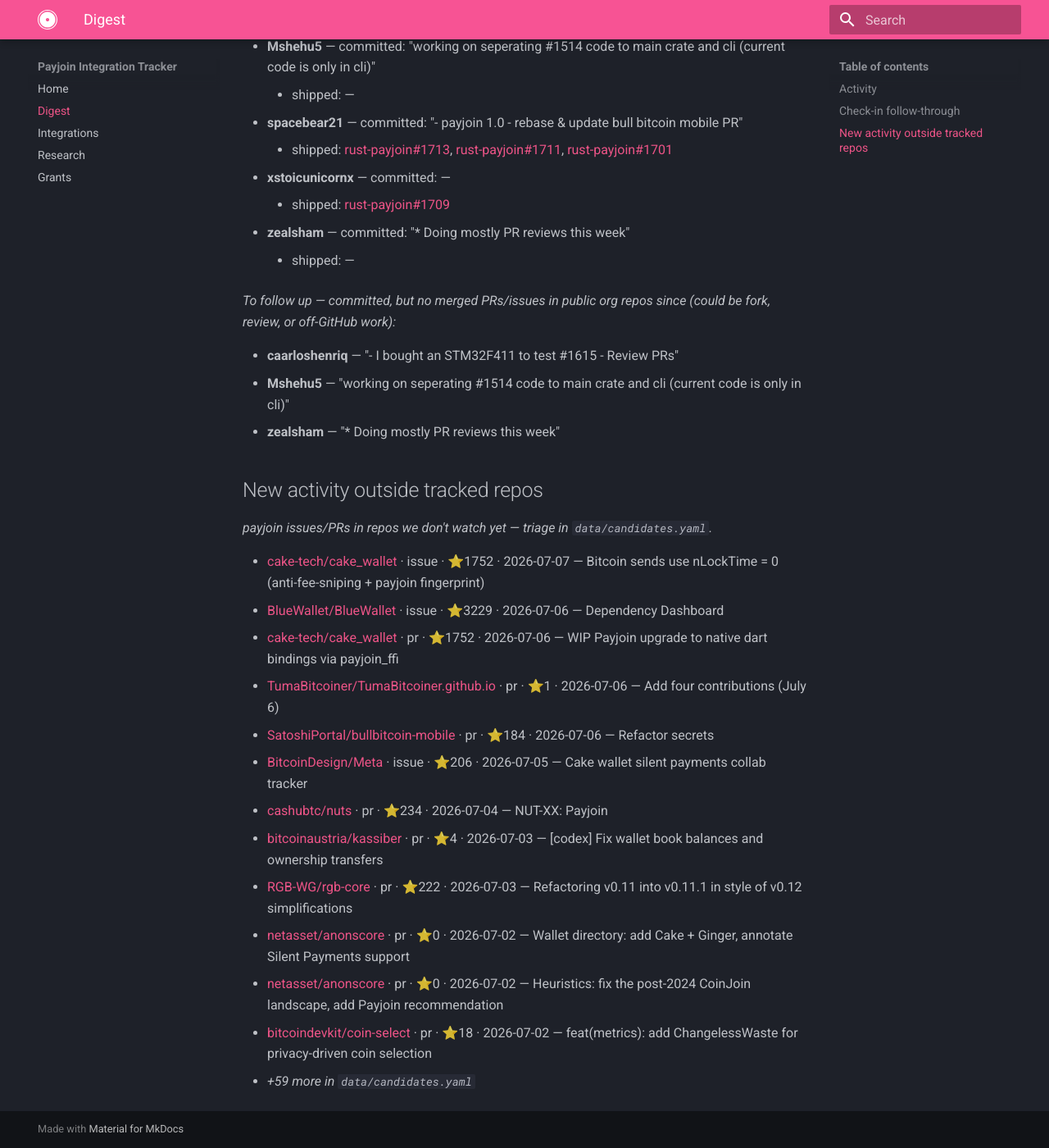
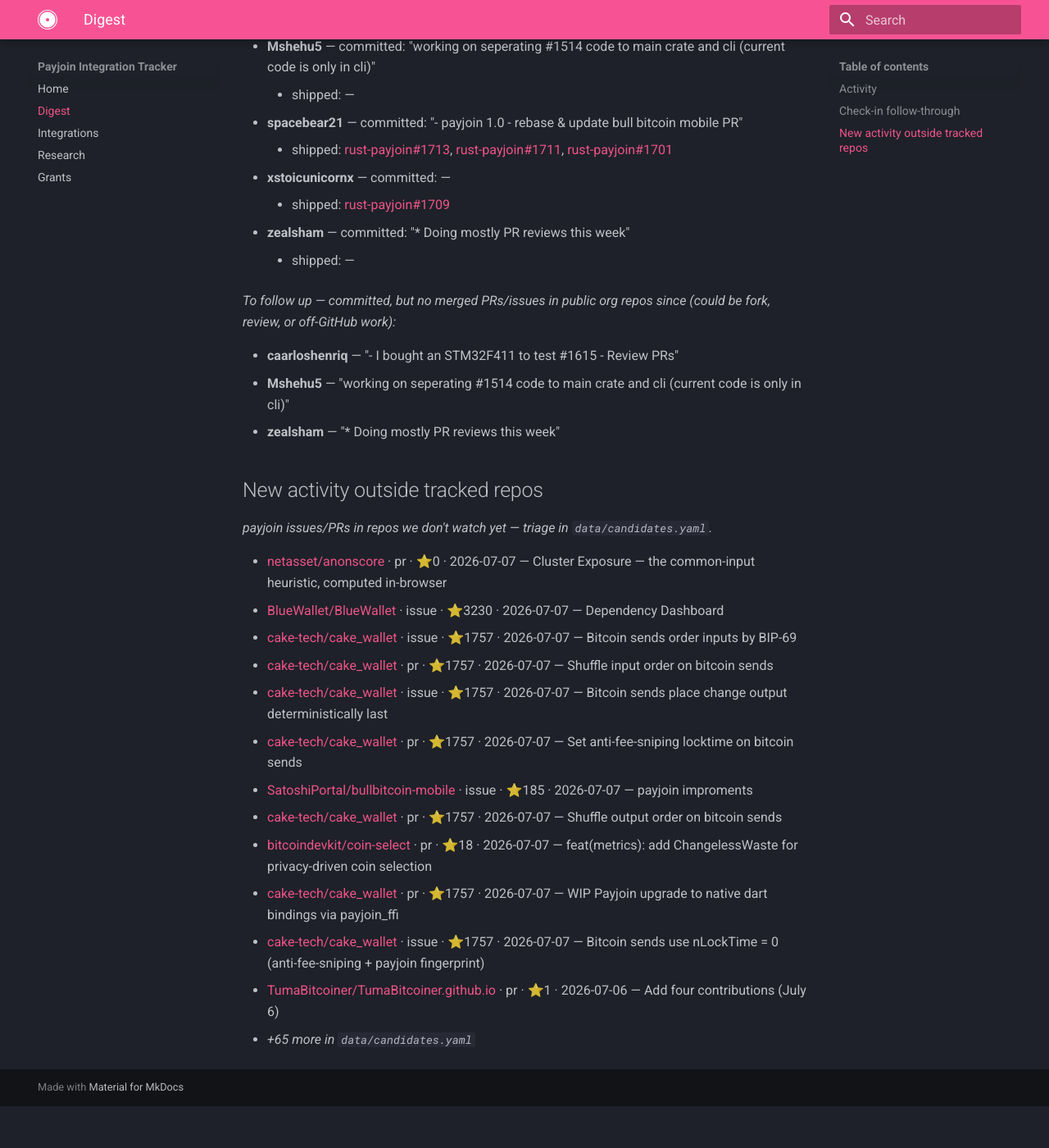
Before and after one commit to payjoin/payjoin.org, an MkDocs documentation site: the page built from docs/digest.md, in a window 1280 px wide and 1400 px high, scrolled down 916 px. Shown: the whole window at 82% size. Built offline with MkDocs 1.6.1 and Material for MkDocs 9.7.7, drawn with Linux system fonts in a browser that asks for light colours; after the commit the page ends 2265 px from its top, so only the background shows below that; some of the changed text lies outside the part shown.

Commit message:
chore: refresh tracker auto-state + digest

```diff
--- a/docs/digest.md
+++ b/docs/digest.md
@@ -1,12 +1,12 @@
 # Daily digest
 
-_As of 2026-07-07 (UTC) · tracking 25 upstream items_
+_As of 2026-07-08 (UTC) · tracking 25 upstream items_
 
 ## Activity
 
-- **BTCPay Server** — [repo](https://github.com/ValeraFinebits/btcpayserver-payjoin-plugin) — updated 2026-07-06
-- **Cove** — [repo](https://github.com/bitcoinppl/cove) — updated 2026-07-06
-- **Ledger Live** — [issue #942](https://github.com/payjoin/rust-payjoin/issues/942) — 9→10 comments, updated 2026-07-06
+- **BTCPay Server** — [repo](https://github.com/ValeraFinebits/btcpayserver-payjoin-plugin) — updated 2026-07-07
+- **Cove** — [repo](https://github.com/bitcoinppl/cove) — updated 2026-07-08
+- **Liana** — [pull #2011](https://github.com/wizardsardine/liana/pull/2011) — updated 2026-07-07
 
 
 ## Check-in follow-through
@@ -42,16 +42,16 @@ _To follow up — committed, but no merged PRs/issues in public org repos since
 
 _payjoin issues/PRs in repos we don't watch yet — triage in `data/candidates.yaml`._
 
-- [cake-tech/cake_wallet](https://github.com/cake-tech/cake_wallet/issues/3361) · issue · ⭐1752 · 2026-07-07 — Bitcoin sends use nLockTime = 0 (anti-fee-sniping + payjoin fingerprint)
-- [BlueWallet/BlueWallet](https://github.com/BlueWallet/BlueWallet/issues/3659) · issue · ⭐3229 · 2026-07-06 — Dependency Dashboard
-- [cake-tech/cake_wallet](https://github.com/cake-tech/cake_wallet/pull/3363) · pr · ⭐1752 · 2026-07-06 — WIP Payjoin upgrade to native dart bindings via payjoin_ffi
+- [netasset/anonscore](https://github.com/netasset/anonscore/pull/79) · pr · ⭐0 · 2026-07-07 — Cluster Exposure — the common-input heuristic, computed in-browser
+- [BlueWallet/BlueWallet](https://github.com/BlueWallet/BlueWallet/issues/3659) · issue · ⭐3230 · 2026-07-07 — Dependency Dashboard
+- [cake-tech/cake_wallet](https://github.com/cake-tech/cake_wallet/issues/3378) · issue · ⭐1757 · 2026-07-07 — Bitcoin sends order inputs by BIP-69
+- [cake-tech/cake_wallet](https://github.com/cake-tech/cake_wallet/pull/3379) · pr · ⭐1757 · 2026-07-07 — Shuffle input order on bitcoin sends
+- [cake-tech/cake_wallet](https://github.com/cake-tech/cake_wallet/issues/3376) · issue · ⭐1757 · 2026-07-07 — Bitcoin sends place change output deterministically last
+- [cake-tech/cake_wallet](https://github.com/cake-tech/cake_wallet/pull/3362) · pr · ⭐1757 · 2026-07-07 — Set anti-fee-sniping locktime on bitcoin sends
+- [SatoshiPortal/bullbitcoin-mobile](https://github.com/SatoshiPortal/bullbitcoin-mobile/issues/2416) · issue · ⭐185 · 2026-07-07 — payjoin improments
+- [cake-tech/cake_wallet](https://github.com/cake-tech/cake_wallet/pull/3377) · pr · ⭐1757 · 2026-07-07 — Shuffle output order on bitcoin sends
+- [bitcoindevkit/coin-select](https://github.com/bitcoindevkit/coin-select/pull/47) · pr · ⭐18 · 2026-07-07 — feat(metrics): add ChangelessWaste for privacy-driven coin selection
+- [cake-tech/cake_wallet](https://github.com/cake-tech/cake_wallet/pull/3363) · pr · ⭐1757 · 2026-07-07 — WIP Payjoin upgrade to native dart bindings via payjoin_ffi
+- [cake-tech/cake_wallet](https://github.com/cake-tech/cake_wallet/issues/3361) · issue · ⭐1757 · 2026-07-07 — Bitcoin sends use nLockTime = 0 (anti-fee-sniping + payjoin fingerprint)
 - [TumaBitcoiner/TumaBitcoiner.github.io](https://github.com/TumaBitcoiner/TumaBitcoiner.github.io/pull/18) · pr · ⭐1 · 2026-07-06 — Add four contributions (July 6)
-- [SatoshiPortal/bullbitcoin-mobile](https://github.com/SatoshiPortal/bullbitcoin-mobile/pull/2394) · pr · ⭐184 · 2026-07-06 — Refactor secrets
-- [BitcoinDesign/Meta](https://github.com/BitcoinDesign/Meta/issues/810) · issue · ⭐206 · 2026-07-05 — Cake wallet silent payments collab tracker
-- [cashubtc/nuts](https://github.com/cashubtc/nuts/pull/376) · pr · ⭐234 · 2026-07-04 — NUT-XX: Payjoin
-- [bitcoinaustria/kassiber](https://github.com/bitcoinaustria/kassiber/pull/350) · pr · ⭐4 · 2026-07-03 — [codex] Fix wallet book balances and ownership transfers
-- [RGB-WG/rgb-core](https://github.com/RGB-WG/rgb-core/pull/288) · pr · ⭐222 · 2026-07-03 — Refactoring v0.11 into v0.11.1 in style of v0.12 simplifications
-- [netasset/anonscore](https://github.com/netasset/anonscore/pull/49) · pr · ⭐0 · 2026-07-02 — Wallet directory: add Cake + Ginger, annotate Silent Payments support
-- [netasset/anonscore](https://github.com/netasset/anonscore/pull/46) · pr · ⭐0 · 2026-07-02 — Heuristics: fix the post-2024 CoinJoin landscape, add Payjoin recommendation
-- [bitcoindevkit/coin-select](https://github.com/bitcoindevkit/coin-select/pull/47) · pr · ⭐18 · 2026-07-02 — feat(metrics): add ChangelessWaste for privacy-driven coin selection
-- _+59 more in `data/candidates.yaml`_
+- _+65 more in `data/candidates.yaml`_
```
Also changed, not shown: 2 other files.
